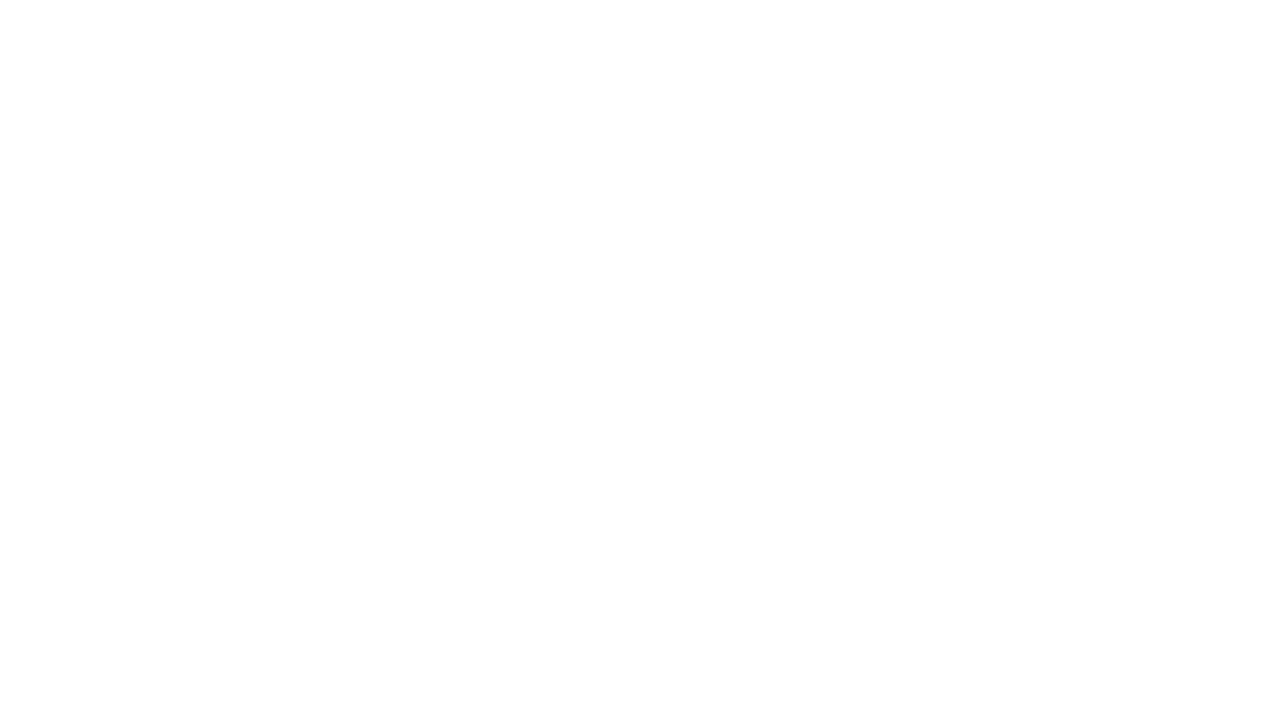
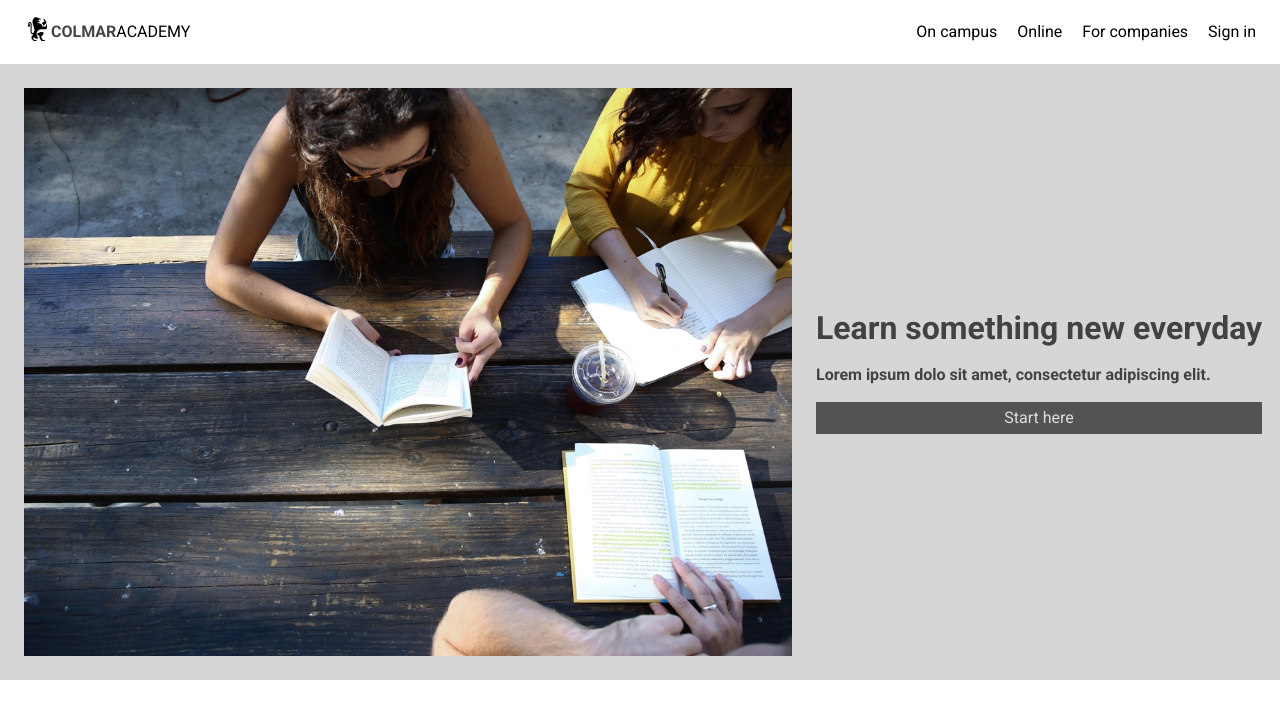
Before and after one commit to Modelsson/Colmar-Academy, a plain HTML site: page index.html in a window 1280 px wide. Drawn offline with Linux system fonts and the light colour scheme.

Commit message:
html & css nav + banner

```diff
--- a/index.html
+++ b/index.html
@@ -22,13 +22,48 @@
     <link rel="icon" type="image/png" sizes="96x96" href="/favicon-96x96.png">
     <link rel="icon" type="image/png" sizes="16x16" href="/favicon-16x16.png">
     <link rel="manifest" href="/manifest.json">
-    <meta name="msapplication-TileColor" content="#ffffff">
+    <meta name="msapplication-TileColor" content="#fff">
     <meta name="msapplication-TileImage" content="/ms-icon-144x144.png">
-    <meta name="theme-color" content="#ffffff">
+    <meta name="theme-color" content="#fff">
+    <!-- STYLE -->
+    <link rel="stylesheet" type="text/css" href="resources/css/reset.css">
+    <link rel="stylesheet" type="text/css" href="resources/css/style.css">
+    <link href="https://fonts.googleapis.com/css?family=Roboto:300,400,700" rel="stylesheet">
   </head>
 
   <body>
 
+    <!-- HEADER -->
+
+    <header class="container">
+      <ul>
+        <li><img src="resources\media\images\ic-logo.svg" alt="Colmar Academy Logo"></li>
+        <li class="dark bold">COLMAR</li>
+        <li>ACADEMY</li>
+      </ul>
+      <nav>
+        <span>On campus</span>
+        <span>Online</span>
+        <span>For companies</span>
+        <span>Sign in</span>
+      </nav>
+    </header>
+
+    <!-- MAIN -->
+    <main class="container">
+      <!-- BANNER -->
+      <section class="banner">
+        <img src="resources\media\images\banner.jpg" alt="People reading on a bench and taking notes.">
+        <article>
+          <h1 class="dark bold">Learn something new everyday</h1>
+          <p class="dark bold">Lorem ipsum dolo sit amet, consectetur adipiscing elit.</p>
+          <div class="button">Start here</div>
+        </article>
+      </section>
+
+    </main>
+
+
   </body>
 
 </html>
--- a/resources/css/style.css
+++ b/resources/css/style.css
@@ -0,0 +1,117 @@
+@font-face {
+  font-family: "Roboto";
+  font-weight: 300;
+  font-style: normal;
+  src: local("Roboto Light"), local("Roboto-Light"), url("https://fonts.gstatic.com/s/roboto/v18/Hgo13k-tfSpn0qi1SFdUfVtXRa8TVwTICgirnJhmVJw.woff2") format("woff2");
+  unicode-range: U+0000-00FF, U+0131, U+0152-0153, U+02C6, U+02DA, U+02DC, U+2000-206F, U+2074, U+20AC, U+2212, U+2215;
+}
+
+@font-face {
+  font-family: "Roboto";
+  font-weight: 400;
+  font-style: normal;
+  src: local("Roboto"), local("Roboto-Regular"), url("https://fonts.gstatic.com/s/roboto/v18/CWB0XYA8bzo0kSThX0UTuA.woff2") format("woff2");
+  unicode-range: U+0000-00FF, U+0131, U+0152-0153, U+02C6, U+02DA, U+02DC, U+2000-206F, U+2074, U+20AC, U+2212, U+2215;
+}
+
+@font-face {
+  font-family: "Roboto";
+  font-weight: 700;
+  font-style: normal;
+  src: local("Roboto Bold"), local("Roboto-Bold"), url("https://fonts.gstatic.com/s/roboto/v18/d-6IYplOFocCacKzxwXSOFtXRa8TVwTICgirnJhmVJw.woff2") format("woff2");
+  unicode-range: U+0000-00FF, U+0131, U+0152-0153, U+02C6, U+02DA, U+02DC, U+2000-206F, U+2074, U+20AC, U+2212, U+2215;
+}
+
+html,
+body {
+  font-family: "Roboto", sans-serif;
+  font-size: 16px;
+}
+
+.dark {
+  color: rgba(50, 50, 50, 0.9);
+}
+
+.light {
+  color: rgba(50, 50, 50, 0.6);
+}
+
+.normal {
+  font-weight: 400;
+}
+
+.thin {
+  font-weight: 300;
+}
+
+.bold {
+  font-weight: 700;
+}
+
+/* HEADER */
+
+header {
+  display: flex;
+  align-items: center;
+  height: 4rem;
+}
+
+header ul {
+  display: flex;
+  align-items: center;
+  height: 2rem;
+  margin-right: auto;
+  padding-left: 1.5rem;
+}
+
+nav span {
+  padding-left: 1rem;
+}
+
+nav span:last-child {
+  padding-right: 1.5rem;
+}
+
+/* MAIN */
+
+.container {
+  max-width: 1600px;
+  margin: 0 auto;
+}
+
+/* BANNER */
+
+.banner {
+  display: flex;
+  align-items: center;
+  background-color: rgba(50, 50, 50, 0.2);
+}
+
+.banner img {
+  max-width: 60%;
+  height: auto;
+  padding: 1.5rem;
+}
+
+/* article */
+
+article {
+  max-width: 40%;
+}
+
+article h1 {
+  font-size: 2rem;
+  line-height: 1.2;
+}
+
+article p {
+  line-height: 1.4;
+  padding: 1rem 0;
+}
+
+.button {
+  padding: 0.5rem 0;
+  text-align: center;
+  color: rgba(255, 255, 255, 0.8);
+  background-color: rgba(50, 50, 50, 0.8);
+}
```
Also changed, not shown: .csscombCATH-NO-SPACE.json (added), resources/media/images/ic_home.png (deleted).
